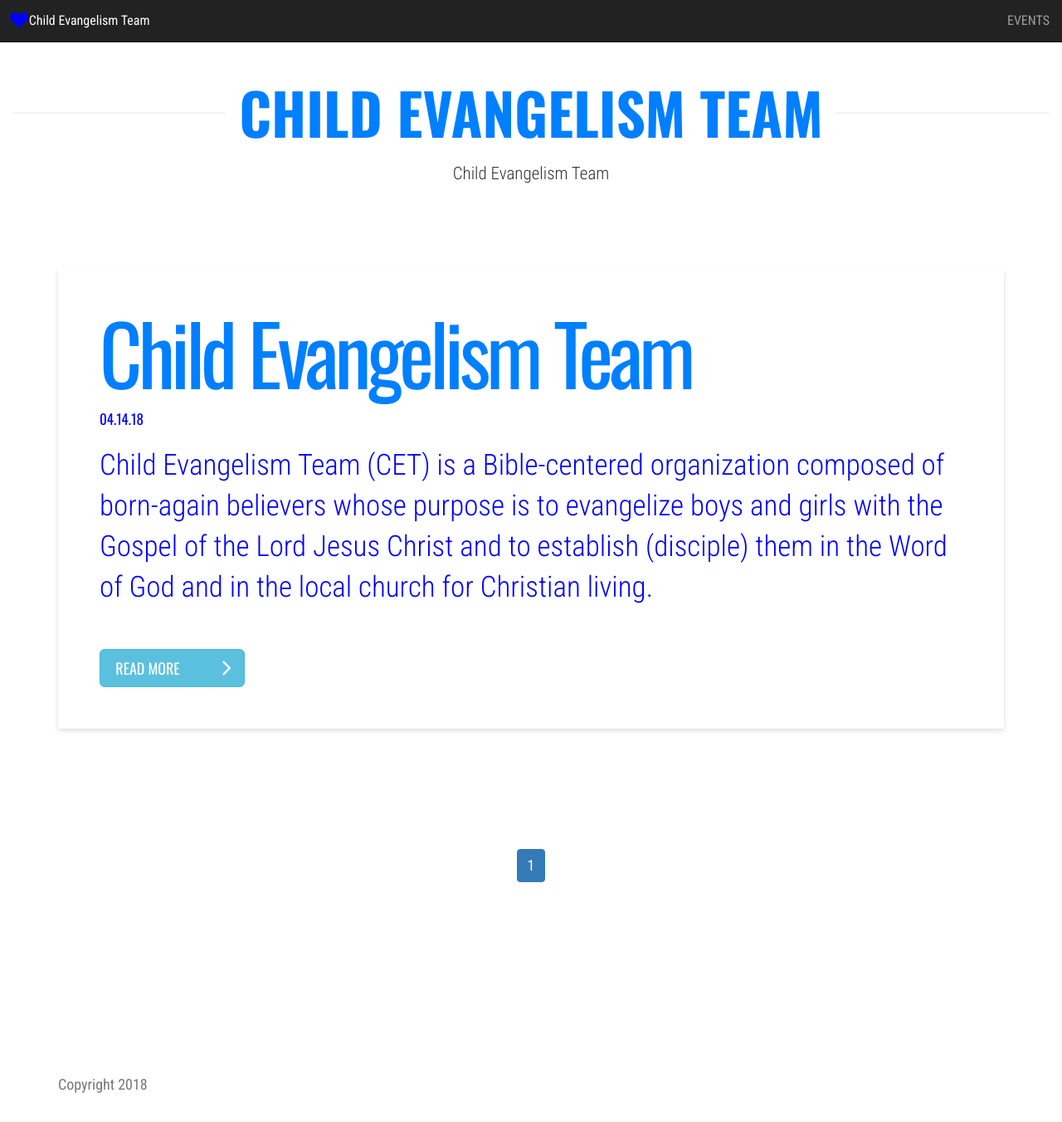
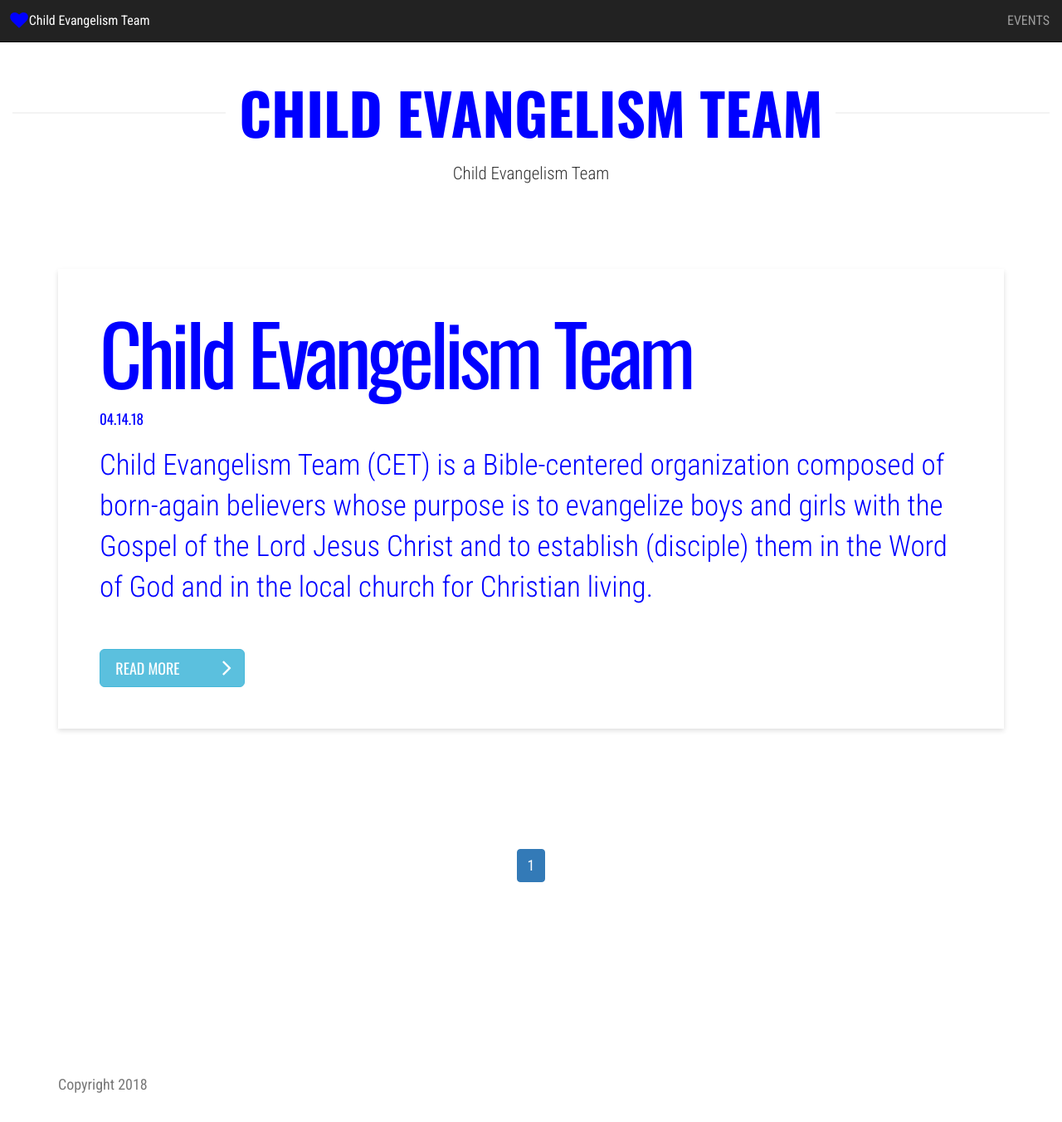
Before and after one commit to account000001/account000001.github.io, a Jekyll site: the page built from index.html, in a window 1280 px wide and 1352 px high. Shown: the whole window at 83% size. Built offline with Jekyll 4.4.1, drawn with Linux system fonts in a browser that asks for light colours; nearby versions of some CDN libraries; the list of posts is cut into pages by our own code.

Commit message:
Update style.scss

```diff
--- a/css/style.scss
+++ b/css/style.scss
@@ -4,7 +4,7 @@
 @import '../_sass/syntax-highlighting';
 
 
-$colour-primary: rgb(0, 127, 255);
+$colour-primary: rgb(0, 0, 255);
 $colour-secondary: #0000FF;
 
 %oswald { font-family: 'Oswald', sans-serif; }
```
